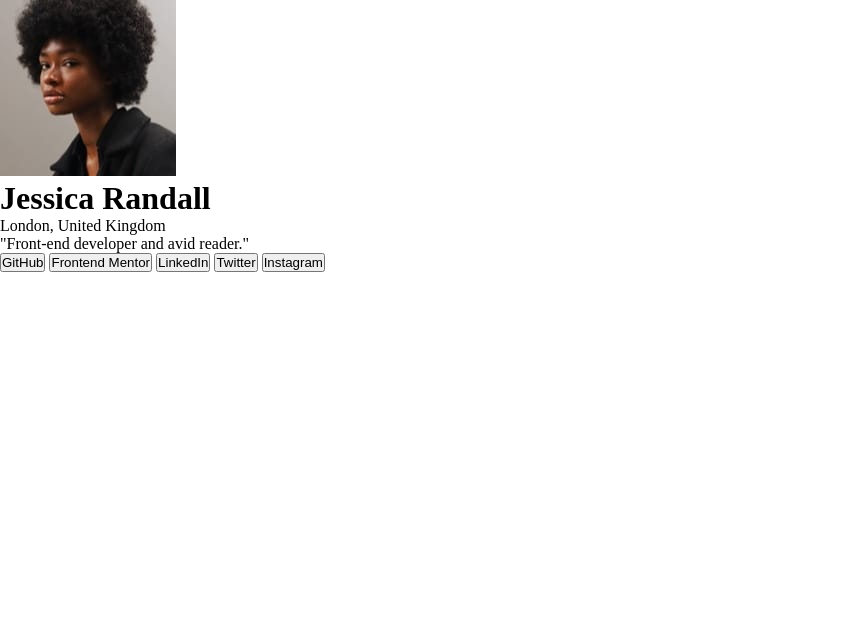
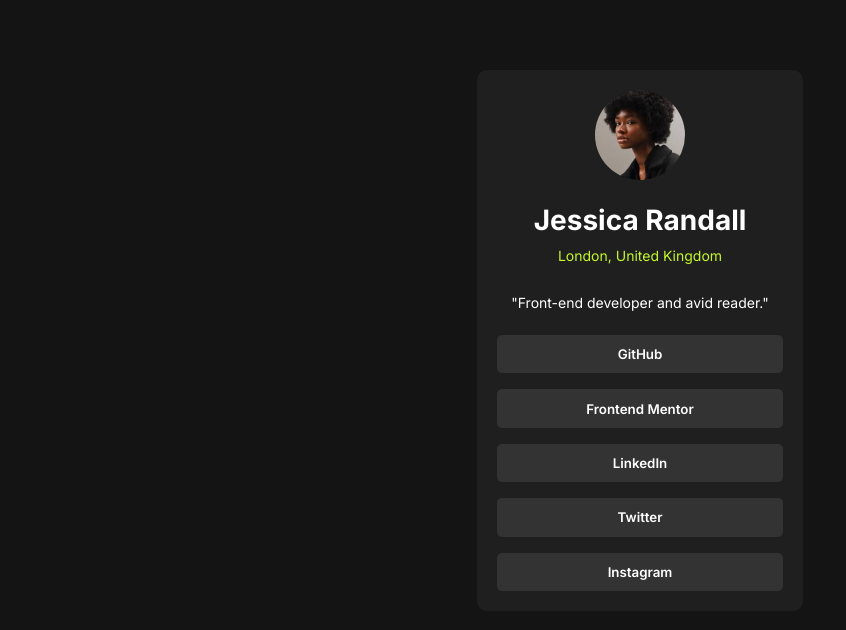
Before and after one commit to Norwyx/social-links-profile, a plain HTML site: page index.html in a window 1280 px wide. Shown: the whole page, without its empty margins (0-846 px from the left). Drawn offline with Linux system fonts and the light colour scheme.

Commit message:
Finished Card

```diff
--- a/index.html
+++ b/index.html
@@ -10,8 +10,8 @@
   <link rel="preconnect" href="https://fonts.gstatic.com" crossorigin>
   <link href="https://fonts.googleapis.com/css2?family=Inter:wght@400;600;700&display=swap" rel="stylesheet">
 </head>
-<body>
-  <main class="card">
+<body class="center">
+  <main class="card flex column">
     <div class="card__image">
       <img src="./images/avatar-jessica.jpeg" alt="Jessica's Avatar" class="image--profile-pic">
     </div>
--- a/style.css
+++ b/style.css
@@ -11,6 +11,7 @@
 
 html {
     scroll-behavior: smooth;
+    overflow-y: hidden;
 }
 
 * {
@@ -31,3 +32,68 @@ html {
     justify-content: center;
     align-items: center;
 }
+
+body {
+    background-color: var(--off-black);
+    font-size: .875rem;
+    font-family: var(--ff-primary);
+    font-weight: 400;
+    color: var(--white);
+    height: 100vh;
+    align-items: center;
+    text-align: center;
+}
+
+/* Specific classes */
+
+.card {
+    background-color: var(--dark-gray);
+    max-width: 326px;
+    margin: 70px auto;
+    padding: 1.25rem;
+    border-radius: 10px;
+}
+
+.image--profile-pic {
+    border-radius: 100%;
+    max-width: 90px;
+    margin-bottom: 20px;
+}
+
+.card__username {
+    font-weight: 700;
+    margin-bottom: 10px;
+}
+
+.card__user-location {
+    color: var(--green);
+}
+
+.card__user-description {
+    margin-top: 30px;
+    margin-bottom: 24px;
+}
+
+.card__social-link {
+    width: 100%;
+    border-radius: 5px;
+    font-weight: 600;
+    font-family: inherit;
+    margin-bottom: 16px;
+    padding: .7rem 0;
+    outline: none;
+    border: none;
+    background-color: var(--grey);
+    color: var(--white);
+    cursor: pointer;
+    transition: .4s;
+}
+
+.card__social-link:hover {
+    background-color: var(--green);
+    color: var(--dark-gray);
+}
+
+button:last-child {
+    margin-bottom: 0;
+}
```
